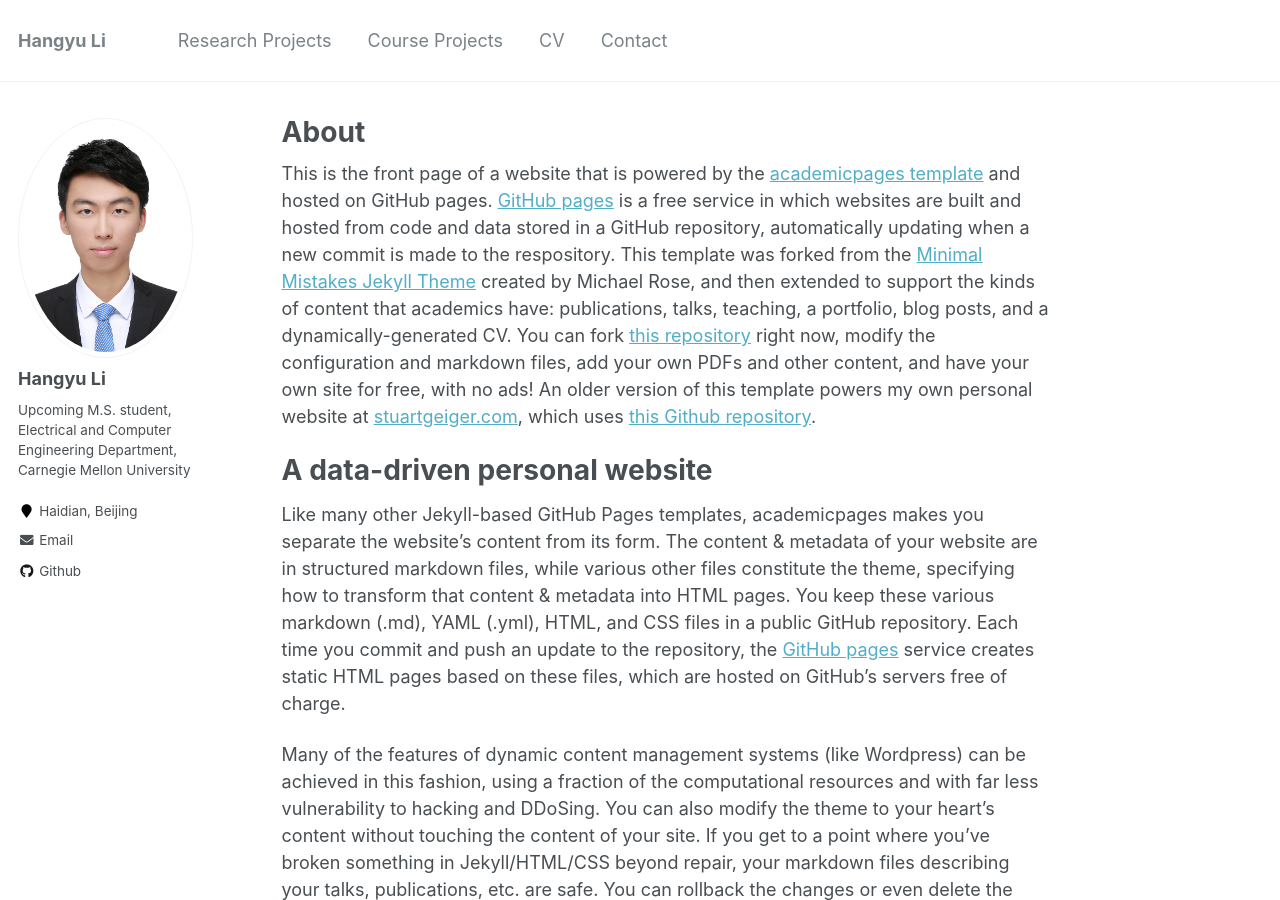
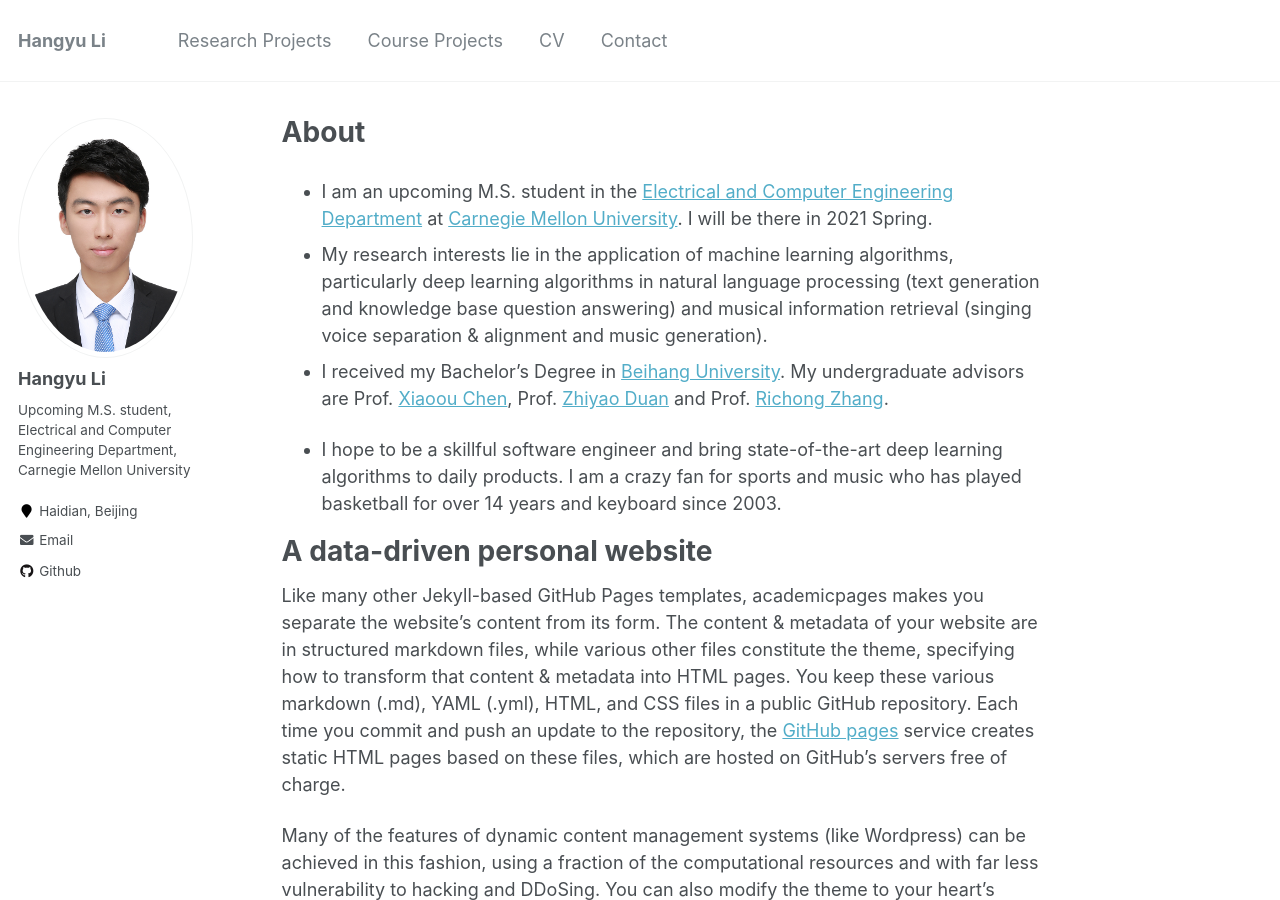
Before and after one commit to lhy9816/lhy9816.github.io, a Jekyll site: the page built from _pages/about.md, in a window 1280 px wide and 900 px high. Built offline with Jekyll 4.4.1, drawn with Linux system fonts in a browser that asks for light colours.

Commit message:
update about

```diff
--- a/_pages/about.md
+++ b/_pages/about.md
@@ -8,7 +8,11 @@ redirect_from:
   - /about.html
 ---
 
-This is the front page of a website that is powered by the [academicpages template](https://github.com/academicpages/academicpages.github.io) and hosted on GitHub pages. [GitHub pages](https://pages.github.com) is a free service in which websites are built and hosted from code and data stored in a GitHub repository, automatically updating when a new commit is made to the respository. This template was forked from the [Minimal Mistakes Jekyll Theme](https://mmistakes.github.io/minimal-mistakes/) created by Michael Rose, and then extended to support the kinds of content that academics have: publications, talks, teaching, a portfolio, blog posts, and a dynamically-generated CV. You can fork [this repository](https://github.com/academicpages/academicpages.github.io) right now, modify the configuration and markdown files, add your own PDFs and other content, and have your own site for free, with no ads! An older version of this template powers my own personal website at [stuartgeiger.com](http://stuartgeiger.com), which uses [this Github repository](https://github.com/staeiou/staeiou.github.io).
++ I am an upcoming M.S. student in the [Electrical and Computer Engineering Department](https://www.ece.cmu.edu/) at [Carnegie Mellon University](https://www.cmu.edu/). I will be there in 2021 Spring.
++ My research interests lie in the application of machine learning algorithms, particularly deep learning algorithms in natural language processing (text generation and knowledge base question answering) and musical information retrieval (singing voice separation & alignment and music generation).
++ I received my Bachelor's Degree in [Beihang University](https://www.buaa.edu.cn/). My undergraduate advisors are Prof. [Xiaoou Chen](https://www.icst.pku.edu.cn/szypxxclsys/index.htm), Prof. [Zhiyao Duan](http://www2.ece.rochester.edu/~zduan/) and Prof. [Richong Zhang](http://scse.buaa.edu.cn/info/1079/2717.htm).
+
++ I hope to be a skillful software engineer and bring state-of-the-art deep learning algorithms to daily products. I am a crazy fan for sports and music who has played basketball for over 14 years and keyboard since 2003.
 
 A data-driven personal website
 ======
```
